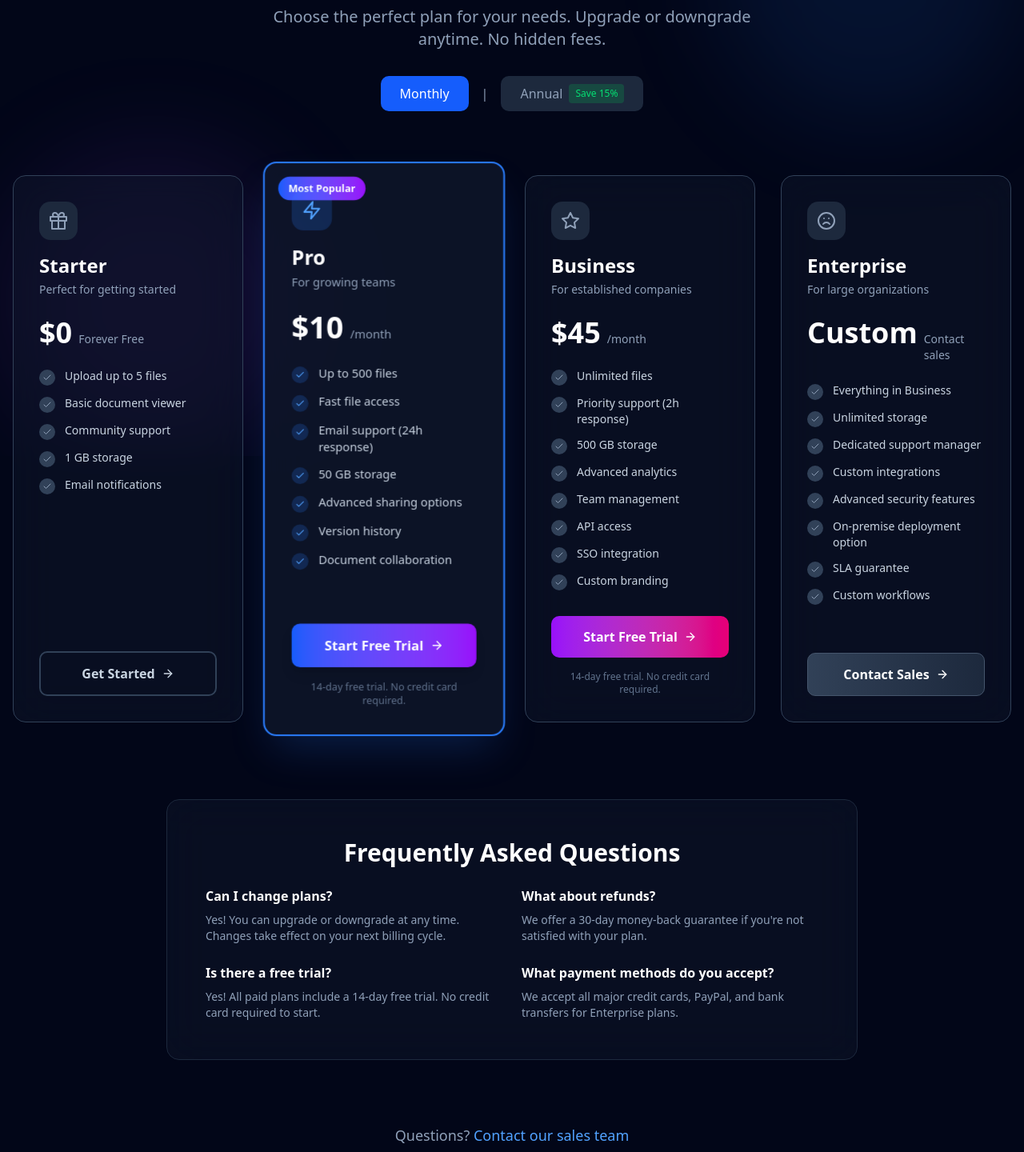
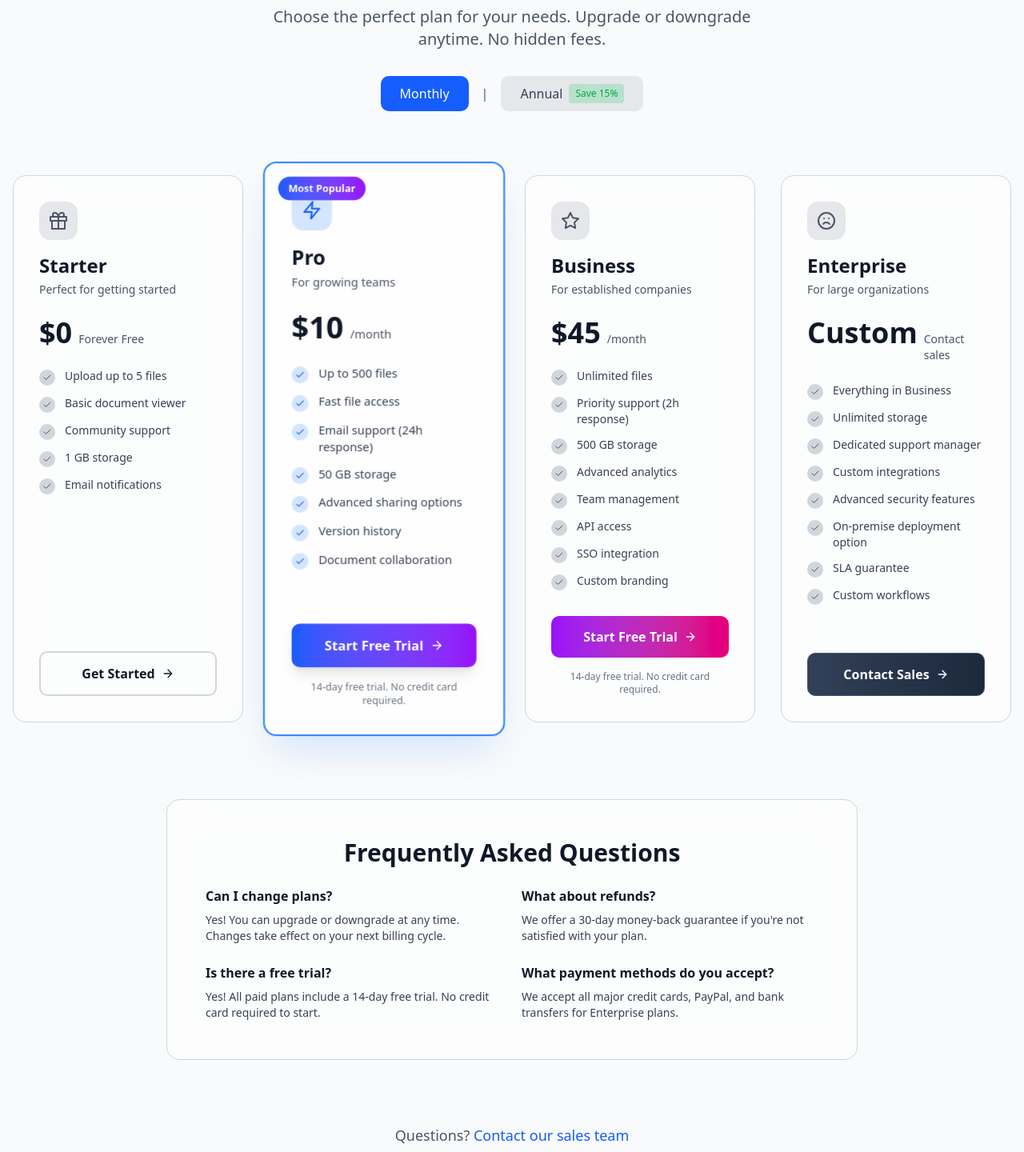
Before and after one commit to ionutpetru4046/my-portal-documents, a Next.js app: page /subscribe in a window 1280 px wide. Shown: the part 230-1670 px from the top of the page at 80% size. Built offline with nearby package versions, Linux system fonts and the light colour scheme; no server answers.

Commit message:
theme dark light added to subscribe page

```diff
--- a/src/app/subscribe/page.tsx
+++ b/src/app/subscribe/page.tsx
@@ -50,7 +50,7 @@ export default function SubscribePage() {
         "Email notifications",
       ],
       cta: "Get Started",
-      button: "border-2 border-slate-700 text-slate-300 hover:border-blue-500 hover:bg-blue-500/10",
+      button: "border-2 border-gray-300 dark:border-slate-700 text-gray-900 dark:text-slate-300 hover:border-blue-500 hover:bg-blue-500/10 dark:hover:border-blue-500 dark:hover:bg-blue-500/10",
       paid: false,
       highlight: false,
     },
@@ -186,9 +186,9 @@ export default function SubscribePage() {
   };
 
   return (
-    <main className="min-h-screen bg-slate-950">
+    <main className="min-h-screen bg-gray-50 dark:bg-slate-950 transition-colors">
       {/* Background Elements */}
-      <div className="fixed inset-0 overflow-hidden pointer-events-none">
+      <div className="fixed inset-0 overflow-hidden pointer-events-none -z-10">
         <div className="absolute top-0 right-0 w-96 h-96 bg-blue-500/10 rounded-full blur-3xl" />
         <div className="absolute bottom-0 left-0 w-96 h-96 bg-purple-500/10 rounded-full blur-3xl" />
       </div>
@@ -200,10 +200,10 @@ export default function SubscribePage() {
         transition={{ duration: 0.6 }}
         className="relative text-center pt-16 md:pt-20 pb-12 md:pb-16 px-4"
       >
-        <h1 className="text-4xl md:text-5xl lg:text-6xl font-bold text-white mb-4 bg-linear-to-r from-blue-400 via-purple-400 to-cyan-400 bg-clip-text">
+        <h1 className="text-4xl md:text-5xl lg:text-6xl font-bold text-gray-900 dark:text-white mb-4 bg-gradient-to-r from-blue-400 via-purple-400 to-cyan-400 bg-clip-text transition-colors">
           Simple, Transparent Pricing
         </h1>
-        <p className="text-slate-400 text-lg md:text-xl max-w-2xl mx-auto mb-8">
+        <p className="text-gray-600 dark:text-slate-400 text-lg md:text-xl max-w-2xl mx-auto mb-8 transition-colors">
           Choose the perfect plan for your needs. Upgrade or downgrade anytime. No hidden fees.
         </p>
 
@@ -219,22 +219,22 @@ export default function SubscribePage() {
             className={`px-6 py-2.5 rounded-lg font-medium transition-all ${
               billingCycle === "monthly"
                 ? "bg-blue-600 text-white"
-                : "bg-slate-800 text-slate-400 hover:bg-slate-700"
+                : "bg-gray-200 dark:bg-slate-800 text-gray-700 dark:text-slate-400 hover:bg-gray-300 dark:hover:bg-slate-700"
             }`}
           >
             Monthly
           </button>
-          <div className="text-slate-400">|</div>
+          <div className="text-gray-600 dark:text-slate-400">|</div>
           <button
             onClick={() => setBillingCycle("annual")}
             className={`px-6 py-2.5 rounded-lg font-medium transition-all flex items-center gap-2 ${
               billingCycle === "annual"
                 ? "bg-blue-600 text-white"
-                : "bg-slate-800 text-slate-400 hover:bg-slate-700"
+                : "bg-gray-200 dark:bg-slate-800 text-gray-700 dark:text-slate-400 hover:bg-gray-300 dark:hover:bg-slate-700"
             }`}
           >
             Annual
-            <span className="text-xs bg-green-500/20 text-green-400 px-2 py-1 rounded">
+            <span className="text-xs bg-green-500/20 text-green-600 dark:text-green-400 px-2 py-1 rounded">
               Save 15%
             </span>
           </button>
@@ -257,22 +257,22 @@ export default function SubscribePage() {
                 variants={itemVariants}
                 className={`relative rounded-2xl backdrop-blur-xl border transition-all duration-300 overflow-hidden group ${
                   plan.highlight
-                    ? "md:scale-105 border-2 border-blue-500 bg-slate-900/80 shadow-2xl shadow-blue-500/20"
-                    : "border-slate-700 bg-slate-900/50 hover:border-slate-600"
+                    ? "md:scale-105 border-2 border-blue-500 bg-white/80 dark:bg-slate-900/80 shadow-2xl shadow-blue-500/20"
+                    : "border-gray-300 dark:border-slate-700 bg-white/50 dark:bg-slate-900/50 hover:border-gray-400 dark:hover:border-slate-600"
                 }`}
               >
                 {/* Background Gradient */}
                 <div className={`absolute inset-0 opacity-0 group-hover:opacity-100 transition-opacity duration-300 ${
                   plan.highlight
-                    ? "bg-linear-to-br from-blue-500/10 to-purple-500/10"
-                    : "bg-linear-to-br from-slate-800/20 to-slate-900/20"
+                    ? "bg-gradient-to-br from-blue-500/10 to-purple-500/10"
+                    : "bg-gradient-to-br from-gray-100/20 dark:from-slate-800/20 to-gray-200/20 dark:to-slate-900/20"
                 }`}
                 />
 
                 {/* Badge */}
                 {plan.badge && (
                   <div className="absolute top-4 left-4 right-4 flex justify-between items-start">
-                    <div className="bg-linear-to-r from-blue-600 to-purple-600 text-white text-xs font-bold px-3 py-1.5 rounded-full">
+                    <div className="bg-gradient-to-r from-blue-600 to-purple-600 text-white text-xs font-bold px-3 py-1.5 rounded-full">
                       {plan.badge}
                     </div>
                   </div>
@@ -281,38 +281,38 @@ export default function SubscribePage() {
                 <div className="relative p-6 md:p-8 flex flex-col h-full">
                   {/* Icon & Title */}
                   <div className="mb-6">
-                    <div className={`w-12 h-12 rounded-xl flex items-center justify-center mb-4 ${
+                    <div className={`w-12 h-12 rounded-xl flex items-center justify-center mb-4 transition-colors ${
                       plan.highlight
-                        ? "bg-blue-500/20 text-blue-400"
-                        : "bg-slate-800 text-slate-400 group-hover:bg-slate-700"
+                        ? "bg-blue-500/20 text-blue-600 dark:text-blue-400"
+                        : "bg-gray-200 dark:bg-slate-800 text-gray-600 dark:text-slate-400 group-hover:bg-gray-300 dark:group-hover:bg-slate-700"
                     }`}>
                       <Icon className="w-6 h-6" />
                     </div>
-                    <h2 className="text-2xl font-bold text-white mb-1">{plan.name}</h2>
-                    <p className="text-sm text-slate-400">{plan.description}</p>
+                    <h2 className="text-2xl font-bold text-gray-900 dark:text-white mb-1 transition-colors">{plan.name}</h2>
+                    <p className="text-sm text-gray-600 dark:text-slate-400 transition-colors">{plan.description}</p>
                   </div>
 
                   {/* Price */}
                   <div className="mb-6">
                     <div className="flex items-baseline gap-2">
-                      <span className="text-4xl font-bold text-white">
+                      <span className="text-4xl font-bold text-gray-900 dark:text-white transition-colors">
                         {plan.price[billingCycle]}
                       </span>
-                      <span className="text-slate-400 text-sm">{plan.period}</span>
+                      <span className="text-gray-600 dark:text-slate-400 text-sm transition-colors">{plan.period}</span>
                     </div>
                   </div>
 
                   {/* Features List */}
                   <ul className="space-y-3 mb-8 flex-1">
                     {plan.features.map((feature) => (
-                      <li key={feature} className="flex items-start gap-3 text-slate-300 text-sm">
-                        <div className={`shrink-0 w-5 h-5 rounded-full flex items-center justify-center mt-0.5 ${
+                      <li key={feature} className="flex items-start gap-3 text-gray-700 dark:text-slate-300 text-sm transition-colors">
+                        <div className={`shrink-0 w-5 h-5 rounded-full flex items-center justify-center mt-0.5 transition-colors ${
                           plan.highlight
                             ? "bg-blue-500/20"
-                            : "bg-slate-700"
+                            : "bg-gray-300 dark:bg-slate-700"
                         }`}>
-                          <FiCheck className={`w-3 h-3 ${
-                            plan.highlight ? "text-blue-400" : "text-slate-400"
+                          <FiCheck className={`w-3 h-3 transition-colors ${
+                            plan.highlight ? "text-blue-600 dark:text-blue-400" : "text-gray-600 dark:text-slate-400"
                           }`} />
                         </div>
                         <span>{feature}</span>
@@ -343,7 +343,7 @@ export default function SubscribePage() {
                   </motion.button>
 
                   {plan.paid && !plan.key?.includes("enterprise") && (
-                    <p className="text-center text-xs text-slate-500 mt-4">
+                    <p className="text-center text-xs text-gray-500 dark:text-slate-500 mt-4 transition-colors">
                       14-day free trial. No credit card required.
                     </p>
                   )}
@@ -362,26 +362,26 @@ export default function SubscribePage() {
         viewport={{ once: true }}
         className="relative max-w-4xl mx-auto px-4 pb-20 text-center"
       >
-        <div className="bg-slate-900/50 border border-slate-800 rounded-2xl backdrop-blur-xl p-8 md:p-12">
-          <h3 className="text-2xl md:text-3xl font-bold text-white mb-6">
+        <div className="bg-white/50 dark:bg-slate-900/50 border border-gray-300 dark:border-slate-800 rounded-2xl backdrop-blur-xl p-8 md:p-12 transition-colors">
+          <h3 className="text-2xl md:text-3xl font-bold text-gray-900 dark:text-white mb-6 transition-colors">
             Frequently Asked Questions
           </h3>
           <div className="grid md:grid-cols-2 gap-6 text-left">
             <div>
-              <h4 className="font-semibold text-white mb-2">Can I change plans?</h4>
-              <p className="text-slate-400 text-sm">Yes! You can upgrade or downgrade at any time. Changes take effect on your next billing cycle.</p>
+              <h4 className="font-semibold text-gray-900 dark:text-white mb-2 transition-colors">Can I change plans?</h4>
+              <p className="text-gray-700 dark:text-slate-400 text-sm transition-colors">Yes! You can upgrade or downgrade at any time. Changes take effect on your next billing cycle.</p>
             </div>
             <div>
-              <h4 className="font-semibold text-white mb-2">What about refunds?</h4>
-              <p className="text-slate-400 text-sm">We offer a 30-day money-back guarantee if you're not satisfied with your plan.</p>
+              <h4 className="font-semibold text-gray-900 dark:text-white mb-2 transition-colors">What about refunds?</h4>
+              <p className="text-gray-700 dark:text-slate-400 text-sm transition-colors">We offer a 30-day money-back guarantee if you're not satisfied with your plan.</p>
             </div>
             <div>
-              <h4 className="font-semibold text-white mb-2">Is there a free trial?</h4>
-              <p className="text-slate-400 text-sm">Yes! All paid plans include a 14-day free trial. No credit card required to start.</p>
+              <h4 className="font-semibold text-gray-900 dark:text-white mb-2 transition-colors">Is there a free trial?</h4>
+              <p className="text-gray-700 dark:text-slate-400 text-sm transition-colors">Yes! All paid plans include a 14-day free trial. No credit card required to start.</p>
             </div>
             <div>
-              <h4 className="font-semibold text-white mb-2">What payment methods do you accept?</h4>
-              <p className="text-slate-400 text-sm">We accept all major credit cards, PayPal, and bank transfers for Enterprise plans.</p>
+              <h4 className="font-semibold text-gray-900 dark:text-white mb-2 transition-colors">What payment methods do you accept?</h4>
+              <p className="text-gray-700 dark:text-slate-400 text-sm transition-colors">We accept all major credit cards, PayPal, and bank transfers for Enterprise plans.</p>
             </div>
           </div>
         </div>
@@ -395,8 +395,8 @@ export default function SubscribePage() {
         viewport={{ once: true }}
         className="relative text-center pb-20"
       >
-        <p className="text-slate-400 text-lg">
-          Questions? <a href="/contact" className="text-blue-400 hover:text-blue-300 transition">Contact our sales team</a>
+        <p className="text-gray-600 dark:text-slate-400 text-lg transition-colors">
+          Questions? <a href="/contact" className="text-blue-600 dark:text-blue-400 hover:text-blue-700 dark:hover:text-blue-300 transition">Contact our sales team</a>
         </p>
       </motion.div>
     </main>
```
